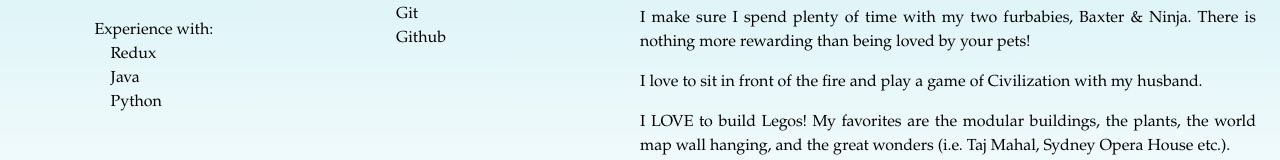
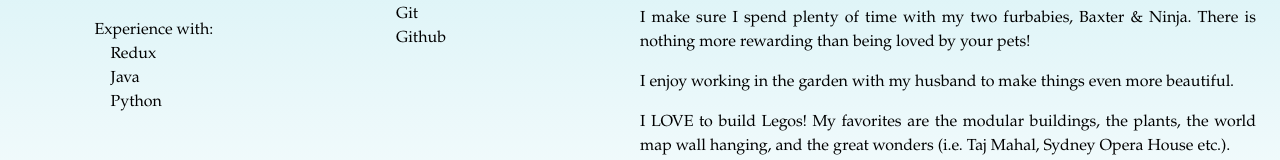
Before and after one commit to irishmaiden18/portfolio-2026, a React (Vite) app: page /my-story in a window 1280 px wide. Shown: the part 1023-1183 px from the top of the page. Built offline with nearby package versions, Linux system fonts and the light colour scheme.

Commit message:
changed a "when I'm not designing webpages" bullet

```diff
--- a/src/components/MyStory/MyStory.jsx
+++ b/src/components/MyStory/MyStory.jsx
@@ -68,7 +68,7 @@ const MyStory = () => {
             <div className="w-[90%] lg:w-full mx-auto lg:mx-0 p-3 pb-0 lg:pl-0 lg:pr-4 xl:pr-6 lg:hidden xl:flex xl:flex-col">
               <h3 className="text-center text-2xl pb-4">When I'm Not Designing Webpages...</h3>
               <p className="text-base text-left md:text-justify mb-4">I make sure I spend plenty of time with my two furbabies, Baxter & Ninja. There is nothing more rewarding than being loved by your pets!</p>
-              <p className="text-base text-left md:text-justify mb-4">I love to sit in front of the fire and play a game of Civilization with my husband.</p>
+              <p className="text-base text-left md:text-justify mb-4">I enjoy working in the garden with my husband to make things even more beautiful.</p>
               <p className="text-base text-left md:text-justify mb-4">I LOVE to build Legos! My favorites are the modular buildings, the plants, the world map wall hanging, and the great wonders (i.e. Taj Mahal, Sydney Opera House etc.).</p>
               <p className="text-base text-left md:text-justify mb-4">Right now I spend a lot of my time watching silly British TV while crocheting a blanket for my husband. </p>
             </div>
```
